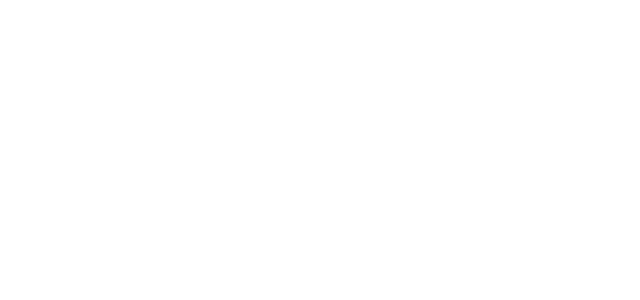
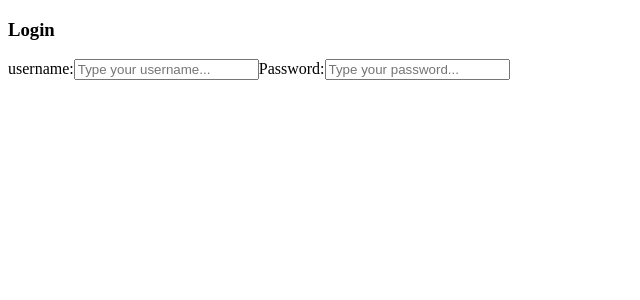
Before and after one commit to HolaCarmensita/Bookster, a React (Create React App) app in the folder client/: page / in a window 1280 px wide. Shown: the top 300 px of the page, without its empty margins (0-640 px from the left). Built offline with nearby package versions, Linux system fonts and the light colour scheme.

Commit message:
created inputfield

```diff
--- a/client/src/App.js
+++ b/client/src/App.js
@@ -1,5 +1,11 @@
+import LoginPage from "./pages/LoginPage";
+
 function App() {
-  return <></>;
+  return (
+    <>
+      <LoginPage />
+    </>
+  );
 }
 
 export default App;
--- /dev/null
+++ b/client/src/components/login/Inputfield.jsx
@@ -0,0 +1,32 @@
+import { useEffect, useState } from "react";
+
+export default function Inputfield({ setUserCredential, passwordType }) {
+  const [credential, setCredential] = useState({ username: "", password: "" });
+
+  const handleInputValue = ({ name, value }) => {
+    setCredential({ ...credential, [name]: value });
+  };
+
+  useEffect(() => {
+    setUserCredential(credential);
+  }, [credential, setUserCredential]);
+
+  return (
+    <>
+      <label for="username">username:</label>
+      <input
+        type="text"
+        placeholder="Type your username..."
+        onChange={(e) => handleInputValue(e.target)}
+      />
+
+      <label for="password">Password:</label>
+      <input
+        type={passwordType}
+        placeholder="Type your password..."
+        name="password"
+        onChange={(e) => handleInputValue(e.target)}
+      />
+    </>
+  );
+}
--- a/client/src/pages/LoginPage.jsx
+++ b/client/src/pages/LoginPage.jsx
@@ -1,9 +1,15 @@
-import React from "react";
+import React, { useState } from "react";
+import Inputfield from "../components/login/Inputfield";
 
 export default function LoginPage() {
+  const [userCredentail, setUserCredential] = useState(undefined);
+
+  console.log(userCredentail);
+
   return (
     <form>
       <h3>Login</h3>
+      <Inputfield setUserCredential={setUserCredential} passwordType="text" />
     </form>
   );
 }
```
